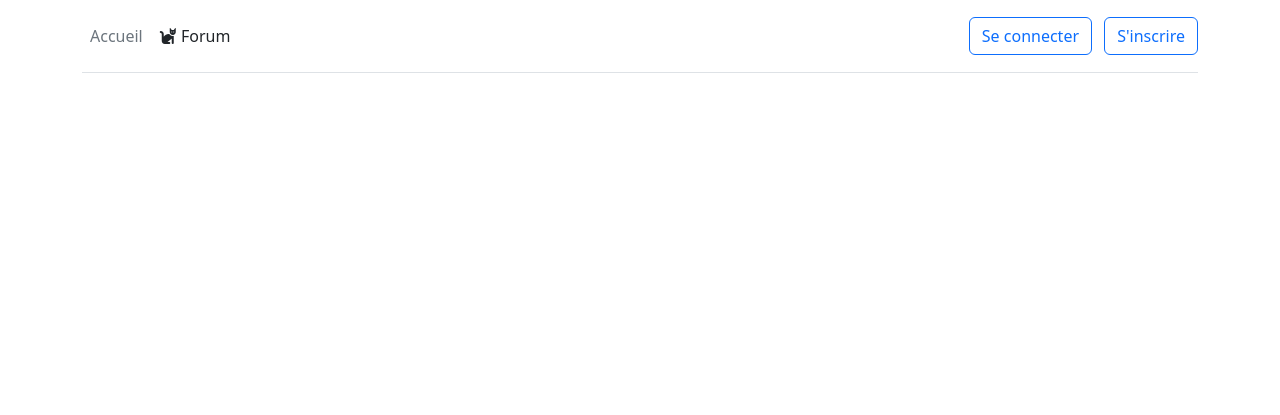
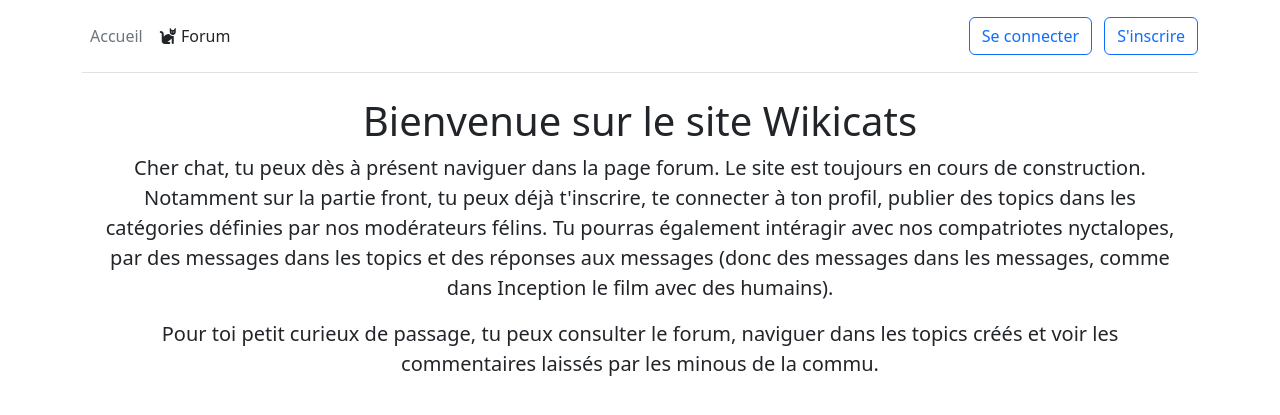
Before and after one commit to KevinDeBenedetti/Wikicats, a PHP site: page / in a window 1280 px wide. Shown: the top 415 px of the page. Run offline with PHP 8.4, Linux system fonts and the light colour scheme; some libraries are stand-ins or nearby versions.

Commit message:
homepage & topic front modifications

```diff
--- a/wikicats/templates/homepage.php
+++ b/wikicats/templates/homepage.php
@@ -2,6 +2,14 @@
 
 <?php ob_start(); ?>
 
+<div class="cover-container">
+    <main class="px-3 text-center">
+        <h1>Bienvenue sur le site Wikicats</h1>
+        <p class="lead">Cher chat, tu peux dès à présent naviguer dans la page forum. Le site est toujours en cours de construction. Notamment sur la partie front, tu peux déjà t'inscrire, te connecter à ton profil, publier des topics dans les catégories définies par nos modérateurs félins. Tu pourras également intéragir avec nos compatriotes nyctalopes, par des messages dans les topics et des réponses aux messages (donc des messages dans les messages, comme dans Inception le film avec des humains).</p>
+        <p class="lead">Pour toi petit curieux de passage, tu peux consulter le forum, naviguer dans les topics créés et voir les commentaires laissés par les minous de la commu.</p>
+    </main>
+</div>
+
 <?php $content = ob_get_clean(); ?>
 
 <?php require("./templates/layout.php"); ?>
```
Also changed, not shown: wikicats/templates/topic.php (+7 -9 lines).
